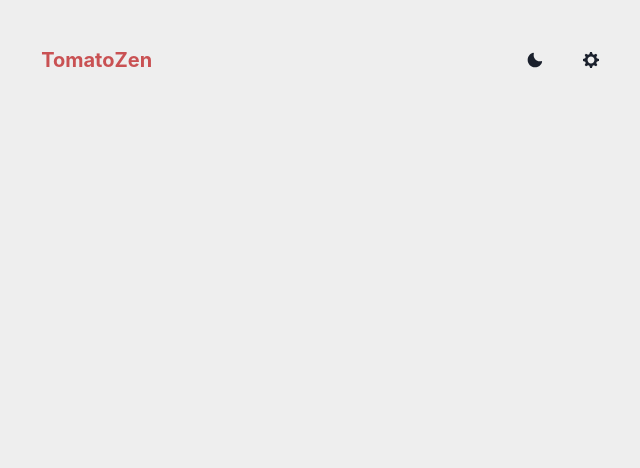
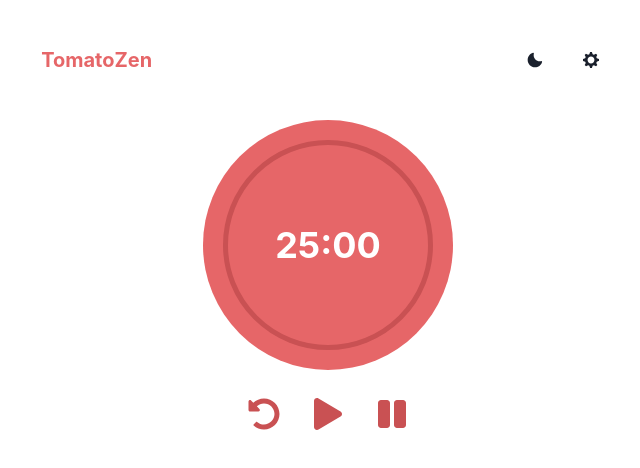
Before and after one commit to byandrev/tomatozen, a React (Vite) app: page / in a window 1280 px wide. Shown: the top 468 px of the page, without its empty margins (312-952 px from the left). Built offline with nearby package versions, Linux system fonts and the light colour scheme.

Commit message:
create Pomodoro component

```diff
--- a/package.json
+++ b/package.json
@@ -16,7 +16,8 @@
     "@emotion/styled": "^11.11.0",
     "framer-motion": "^10.12.16",
     "react": "^18.2.0",
-    "react-dom": "^18.2.0"
+    "react-dom": "^18.2.0",
+    "react-icons": "^4.9.0"
   },
   "devDependencies": {
     "@types/react": "^18.0.37",
--- a/src/App.jsx
+++ b/src/App.jsx
@@ -1,10 +1,14 @@
-import { Container } from "@chakra-ui/react";
+import { Container, Flex } from "@chakra-ui/react";
 import Header from "./components/Header";
+import Pomodoro from "./components/Pomodoro";
 
 function App() {
   return (
     <Container>
       <Header />
+      <Flex justifyContent="center">
+        <Pomodoro />
+      </Flex>
     </Container>
   );
 }
--- a/src/components/Header.jsx
+++ b/src/components/Header.jsx
@@ -14,7 +14,7 @@ function Header() {
   return (
     <Box as="header" py={10}>
       <Flex justifyContent="space-between" alignItems="center">
-        <Heading size="md" color="brand">
+        <Heading size="md" color="brand.light" colorScheme="white">
           TomatoZen
         </Heading>
         <Stack direction="row" spacing={2}>
--- /dev/null
+++ b/src/components/Pomodoro.jsx
@@ -0,0 +1,63 @@
+import { Box, Flex, Stack, Text, useTheme, Button } from "@chakra-ui/react";
+import { FaPlay, FaPause, FaUndoAlt } from "react-icons/fa";
+
+function Pomodoro() {
+  const theme = useTheme();
+
+  return (
+    <Stack>
+      <Box
+        w="250px"
+        h="250px"
+        bg="brand.light"
+        borderRadius="full"
+        position="relative"
+        _before={{
+          content: "''",
+          display: "block",
+          position: "absolute",
+          top: "50%",
+          left: "50%",
+          transform: "translate(-50%, -50%)",
+          width: "80%",
+          height: "80%",
+          border: `5px solid ${theme.colors.brand.base}`,
+          borderRadius: "50%",
+        }}
+      >
+        <Flex h="100%" justifyContent="center" alignItems="center">
+          <Text fontSize="4xl" fontWeight="bold" color="white">
+            25:00
+          </Text>
+        </Flex>
+      </Box>
+      <Stack mt={4}>
+        <Flex justifyContent="center">
+          <Button
+            variant="ghost"
+            color="brand.base"
+            leftIcon={<FaUndoAlt />}
+            iconSpacing={0}
+            fontSize="2rem"
+          ></Button>
+          <Button
+            variant="ghost"
+            color="brand.base"
+            leftIcon={<FaPlay />}
+            iconSpacing={0}
+            fontSize="2rem"
+          ></Button>
+          <Button
+            variant="ghost"
+            color="brand.base"
+            leftIcon={<FaPause />}
+            iconSpacing={0}
+            fontSize="2rem"
+          ></Button>
+        </Flex>
+      </Stack>
+    </Stack>
+  );
+}
+
+export default Pomodoro;
--- a/src/theme/index.js
+++ b/src/theme/index.js
@@ -1,8 +1,7 @@
 import { extendTheme } from "@chakra-ui/react";
 
 const colors = {
-  white: "#eee",
-  brand: "#c95153",
+  brand: { base: "#c95153", light: "#e66668", alt: "#d9787a" },
   yellow: "#feb200",
 };
 
```
Also changed, not shown: 1 other file (tests, documents, lock files or other folders).
